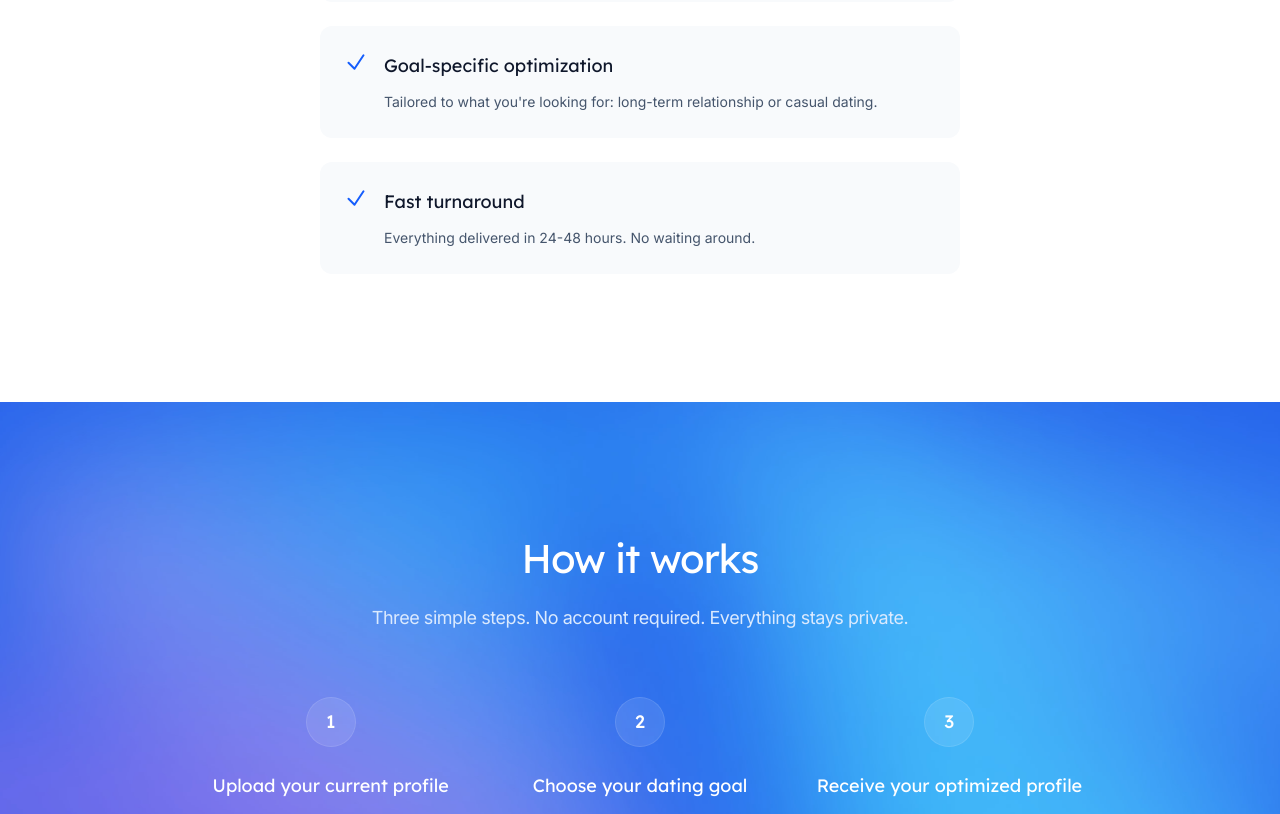
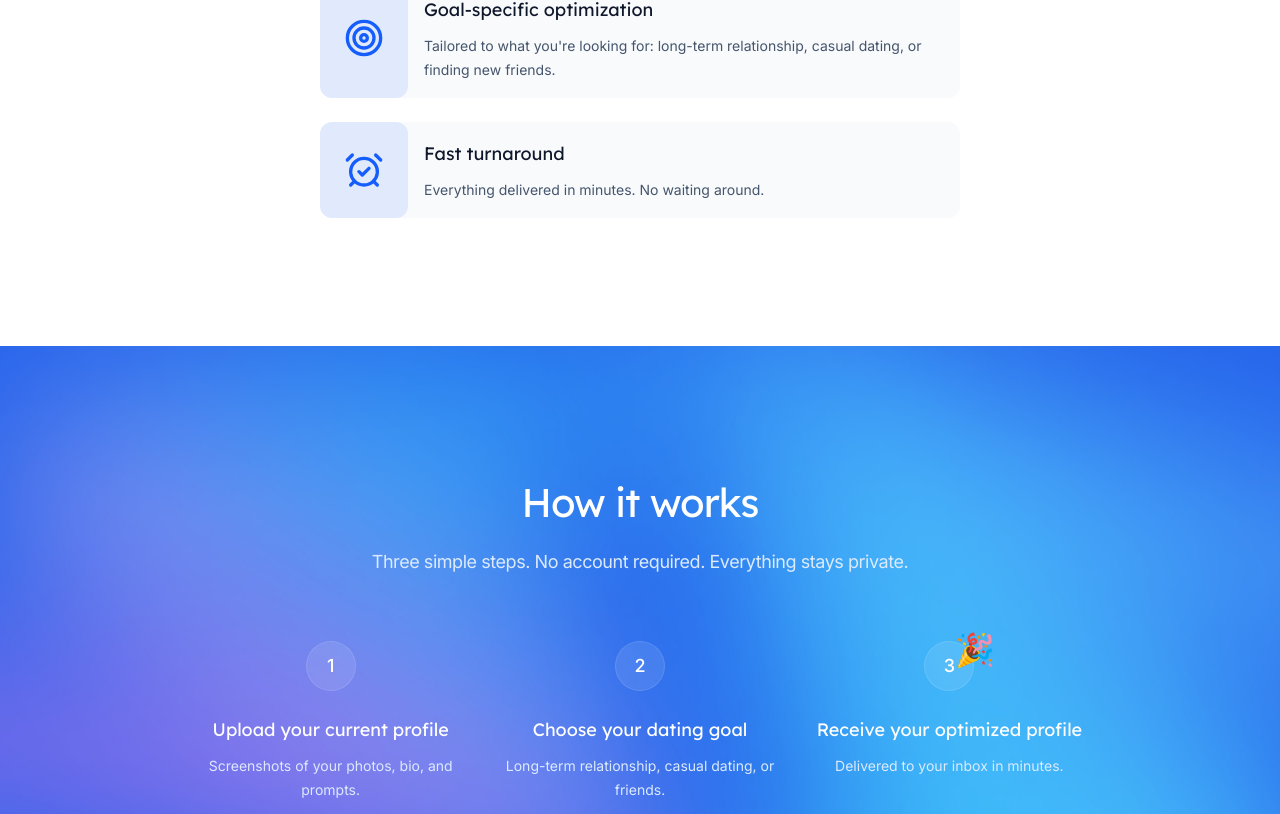
Before and after one commit to pgoodbread/hitch, a Next.js app: page / in a window 1280 px wide. Shown: the part 2621-3435 px from the top of the page. Built offline with nearby package versions, Linux system fonts and the light colour scheme; no server answers.

Commit message:
fix landing page copy

```diff
--- a/package.json
+++ b/package.json
@@ -18,6 +18,7 @@
     "@tailwindcss/forms": "^0.5.10",
     "@tailwindcss/postcss": "^4.1.15",
     "clsx": "^2.1.1",
+    "lucide-react": "^0.562.0",
     "next": "^15",
     "react": "^19",
     "react-dom": "^19",
--- a/src/app/page.tsx
+++ b/src/app/page.tsx
@@ -15,6 +15,13 @@ import { track } from '@/lib/analytics'
 import backgroundCallToAction from '@/images/background-call-to-action.jpg'
 import backgroundFaqs from '@/images/background-faqs.jpg'
 import backgroundFeatures from '@/images/background-features.jpg'
+import {
+  ImageUp,
+  PenLine,
+  MessageCircleHeart,
+  Target,
+  AlarmClockCheck,
+} from 'lucide-react'
 
 // Static data for SecondaryFeatures
 const deliverables = [
@@ -22,44 +29,49 @@ const deliverables = [
     title: 'Photo ranking and selection',
     description:
       'Every photo ranked: keep, replace, or remove. Plus the best 3-4 photos for your profile, in the right order.',
+    icon: ImageUp,
   },
   {
     title: 'Rewritten bio',
     description:
       'One clear, confident bio that sounds like you. No gimmicks, no pickup lines.',
+    icon: PenLine,
   },
   {
     title: 'Conversation prompts',
     description:
       '2-3 improved prompts or hooks that make it easier for matches to start talking.',
+    icon: MessageCircleHeart,
   },
   {
     title: 'Goal-specific optimization',
     description:
-      "Tailored to what you're looking for: long-term relationship or casual dating.",
+      "Tailored to what you're looking for: long-term relationship, casual dating, or finding new friends.",
+    icon: Target,
   },
   {
     title: 'Fast turnaround',
-    description: 'Everything delivered in 24-48 hours. No waiting around.',
+    description: 'Everything delivered in minutes. No waiting around.',
+    icon: AlarmClockCheck,
   },
 ]
 
 // Static data for CallToAction
 const steps = [
   {
-    number: '1',
+    number: 1,
     title: 'Upload your current profile',
     description: 'Screenshots of your photos, bio, and prompts.',
   },
   {
-    number: '2',
+    number: 2,
     title: 'Choose your dating goal',
-    description: 'Long-term relationship or casual dating.',
+    description: 'Long-term relationship, casual dating, or friends.',
   },
   {
-    number: '3',
+    number: 3,
     title: 'Receive your optimized profile',
-    description: 'Delivered to your inbox in 24-48 hours.',
+    description: 'Delivered to your inbox in minutes.',
   },
 ]
 
@@ -76,12 +88,12 @@ const faqs = [
   {
     question: 'What exactly do I get?',
     answer:
-      'You get a complete profile review: every photo ranked (keep, replace, or remove), the best 3-4 photos selected and ordered, a rewritten bio, and 2-3 conversation prompts. All tailored to your dating goal.',
+      'You get a complete profile review: every photo ranked (keep, replace, or remove), the best 3-4 photos selected and ordered, a rewritten bio, and 3 conversation prompts including answers that actually work. All tailored to your dating goal.',
   },
   {
     question: 'How long does it take?',
     answer:
-      "You'll receive your optimized profile within 24-48 hours of submitting your current profile screenshots.",
+      "You'll receive your optimized profile within minutes of submitting your current profile screenshots.",
   },
   {
     question: 'Is my data private?',
@@ -122,29 +134,10 @@ const painPoints = [
 const pricingFeatures = [
   'Photo ranking and selection',
   'Rewritten bio',
-  '2-3 conversation prompts',
+  '3 conversation prompts that actually work',
   'Goal-specific optimization',
-  'Delivered in 24-48 hours',
+  'Delivered in minutes to your inbox',
 ]
-
-// Icons
-function CheckIcon() {
-  return (
-    <svg
-      className="h-6 w-6 flex-none text-blue-600"
-      fill="none"
-      viewBox="0 0 24 24"
-      strokeWidth="2"
-      stroke="currentColor"
-    >
-      <path
-        strokeLinecap="round"
-        strokeLinejoin="round"
-        d="M4.5 12.75l6 6 9-13.5"
-      />
-    </svg>
-  )
-}
 
 function XIcon() {
   return (
@@ -399,13 +392,16 @@ export default function Home() {
                 {deliverables.map((item) => (
                   <li
                     key={item.title}
-                    className="flex gap-x-4 rounded-xl bg-slate-50 p-6"
+                    className="flex gap-x-4 rounded-xl bg-slate-50"
                   >
-                    <CheckIcon />
-                    <div>
+                    <div className="flex items-center justify-center rounded-xl bg-blue-600/10 p-6">
+                      <item.icon className="h-10 w-10 text-blue-600" />
+                    </div>
+                    <div className="py-4">
                       <h3 className="font-display text-lg text-slate-900">
                         {item.title}
                       </h3>
+
                       <p className="mt-2 text-sm text-slate-600">
                         {item.description}
                       </p>
@@ -444,8 +440,13 @@ export default function Home() {
               {steps.map((step) => (
                 <div key={step.number} className="text-center">
                   <div className="mx-auto flex h-12 w-12 items-center justify-center rounded-full bg-white/10 ring-1 ring-white/20">
-                    <span className="font-display text-lg font-medium text-white">
+                    <span className="relative text-lg font-medium text-white not-last:font-display">
                       {step.number}
+                      {step.number === 3 && (
+                        <span className="absolute -top-5 -right-10 text-3xl">
+                          🎉
+                        </span>
+                      )}
                     </span>
                   </div>
                   <h3 className="mt-6 font-display text-lg text-white">
@@ -522,7 +523,11 @@ export default function Home() {
                 One-time profile optimization
               </h2>
               <p className="mt-4 text-lg text-slate-400">
-                No subscription. No recurring fees. Just results.
+                No subscription.
+                <br />
+                No recurring fees.
+                <br />
+                Just results.
               </p>
             </div>
             <div className="mx-auto mt-16 max-w-md">
@@ -552,7 +557,7 @@ export default function Home() {
                   color="white"
                   className="mt-8 w-full"
                 >
-                  Optimize my profile
+                  Buy once - match forever!
                 </Button>
               </div>
             </div>
--- a/src/components/Footer.tsx
+++ b/src/components/Footer.tsx
@@ -8,24 +8,17 @@ export function Footer() {
   return (
     <footer className="bg-slate-50">
       <Container>
-        <div className="py-16">
-          <Image
-            src="/logo.png"
-            alt="Tinder Profile Optimizer"
-            width={40}
-            height={40}
-            className="mr-4 rounded-xs"
-          />
+        <div className="py-8">
           <nav className="mt-10 text-sm" aria-label="quick links">
             <div className="-my-1 flex justify-center gap-x-6">
               <NavLink href="#features">Features</NavLink>
-              <NavLink href="#testimonials">Testimonials</NavLink>
               <NavLink href="#pricing">Pricing</NavLink>
+              <NavLink href="#faq">FAQ</NavLink>
             </div>
           </nav>
         </div>
-        <div className="flex flex-col items-center border-t border-slate-400/10 py-10 sm:flex-row-reverse sm:justify-between">
-          <div className="flex gap-x-6">
+        <div className="flex flex-col items-center border-t border-slate-400/10 py-8 sm:flex-row-reverse sm:justify-between">
+          {/* <div className="flex gap-x-6">
             <Link href="#" className="group" aria-label="TaxPal on X">
               <svg
                 className="h-6 w-6 fill-slate-500 group-hover:fill-slate-700"
@@ -44,7 +37,20 @@ export function Footer() {
                 <path d="M12 2C6.477 2 2 6.484 2 12.017c0 4.425 2.865 8.18 6.839 9.504.5.092.682-.217.682-.483 0-.237-.008-.868-.013-1.703-2.782.605-3.369-1.343-3.369-1.343-.454-1.158-1.11-1.466-1.11-1.466-.908-.62.069-.608.069-.608 1.003.07 1.531 1.032 1.531 1.032.892 1.53 2.341 1.088 2.91.832.092-.647.35-1.088.636-1.338-2.22-.253-4.555-1.113-4.555-4.951 0-1.093.39-1.988 1.029-2.688-.103-.253-.446-1.272.098-2.65 0 0 .84-.27 2.75 1.026A9.564 9.564 0 0 1 12 6.844a9.59 9.59 0 0 1 2.504.337c1.909-1.296 2.747-1.027 2.747-1.027.546 1.379.202 2.398.1 2.651.64.7 1.028 1.595 1.028 2.688 0 3.848-2.339 4.695-4.566 4.943.359.309.678.92.678 1.855 0 1.338-.012 2.419-.012 2.747 0 .268.18.58.688.482A10.02 10.02 0 0 0 22 12.017C22 6.484 17.522 2 12 2Z" />
               </svg>
             </Link>
-          </div>
+          </div> */}
+          <Link
+            href="/"
+            className="group"
+            aria-label="Tinder Profile Optimizer"
+          >
+            <Image
+              src="/icon.png"
+              alt="Tinder Profile Optimizer"
+              width={40}
+              height={40}
+              className="mr-4 rounded-xs"
+            />
+          </Link>
           <p className="mt-6 text-sm text-slate-500 sm:mt-0">
             Copyright &copy; {new Date().getFullYear()} TaxPal. All rights
             reserved.
```
Also changed, not shown: src/lib/db.ts (+86 -86 lines), 1 other file (tests, documents, lock files or other folders).
